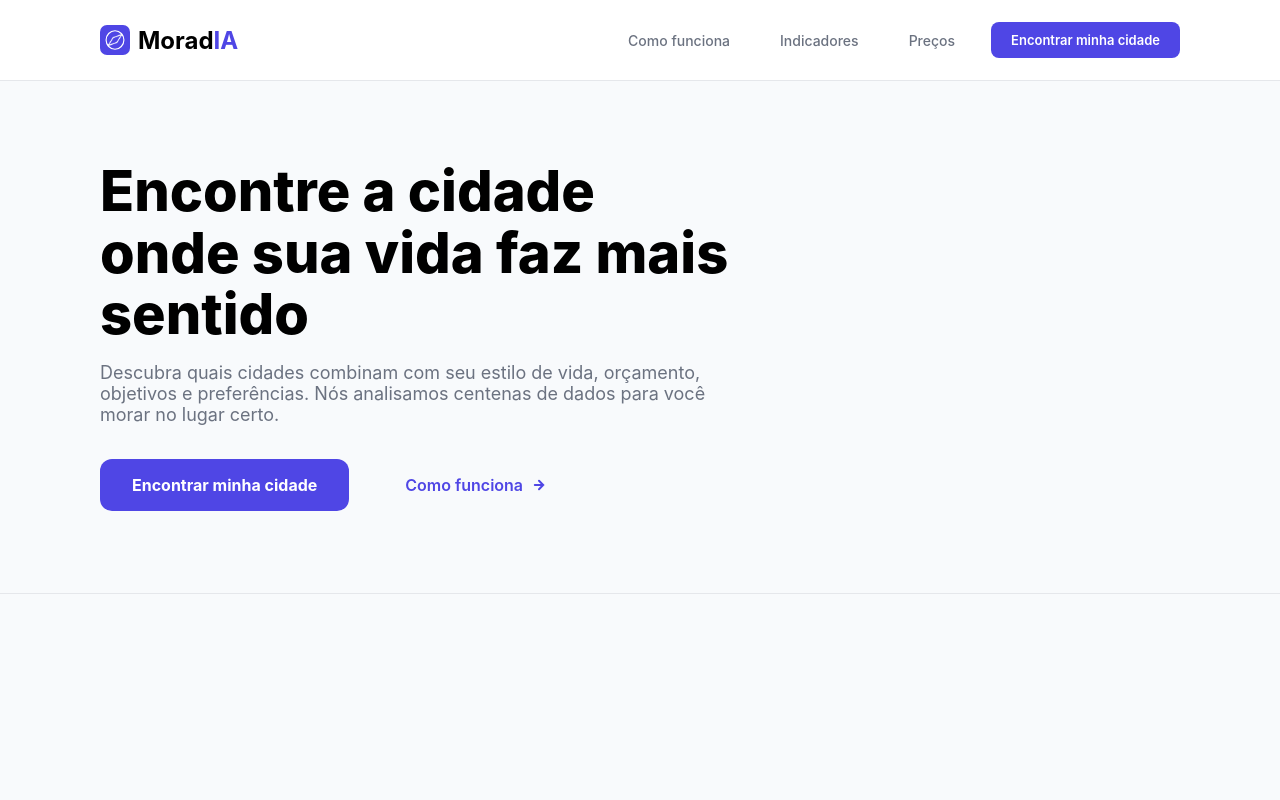
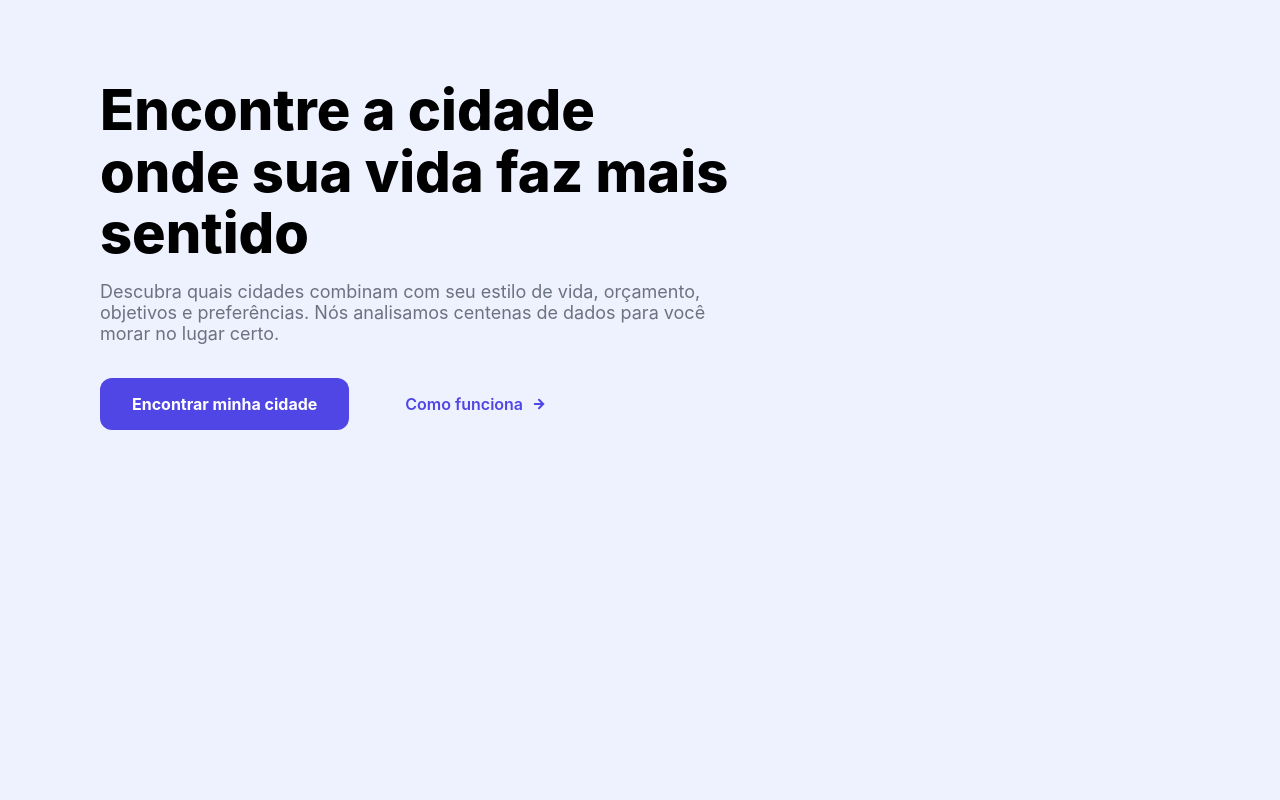
Before and after one commit to filippoturazzi/moradIA-app, a React (Vite) app: page / in a window 1280 px wide. Shown: the top 800 px of the page. Built offline with nearby package versions, Linux system fonts and the light colour scheme.

Commit message:
Cleaner Repo

```diff
--- a/index.html
+++ b/index.html
@@ -4,7 +4,7 @@
     <meta charset="UTF-8" />
     <link rel="icon" type="image/svg+xml" href="/favicon.svg" />
     <meta name="viewport" content="width=device-width, initial-scale=1.0" />
-    <title>moradia</title>
+    <title>MoradIA - APP</title>
   </head>
   <body>
     <div id="root"></div>
--- a/src/App.jsx
+++ b/src/App.jsx
@@ -1,15 +1,10 @@
-import styled from 'styled-components';
-import Header from './componentes/Header/index.jsx';
-import Apresentacao from './componentes/Apresentacao/index.jsx';
-import ComoFunciona from './componentes/ComoFunciona/index.jsx'
+import Apresentacao from './componentes/Login/index.jsx';
 
 
 function App(){
   return(
     <>
-      <Header></Header>
       <Apresentacao></Apresentacao>
-      <ComoFunciona></ComoFunciona>
     </>
   )
 }
--- a/src/componentes/ComoFunciona/index.jsx
+++ /dev/null
@@ -1,19 +0,0 @@
-import styled from "styled-components";
-
-const ComoFuncionaSection = styled.section`
-    height: 500px;
-    border-top: 1px solid #E5E7EB;
-    border-bottom: 1px solid #E5E7EB;
-`
-
-function ComoFunciona(){
-    return(
-        <ComoFuncionaSection>
-
-        </ComoFuncionaSection>
-
-
-    )
-}
-
-export default ComoFunciona;
--- a/src/componentes/Header/index.jsx
+++ /dev/null
@@ -1,92 +0,0 @@
-import styled from 'styled-components';
-import logo from '../../assets/MoradIALogo.svg'
-
-const HeaderLP = styled.header`
-  display: flex;
-  align-items: center;
-  justify-content: space-between;
-  padding: 0 100px;
-  height: 80px;
-  background-color: #FFF;
-  border-bottom: solid 1px #E5E7EB;
-`
-
-const MoradIA = styled.div`
-    display: flex;
-    align-items: center;
-    justify-content: center;
-    gap: 8px;
-`
-
-const TextoMoradIA = styled.h2`
-    font-weight: 700;
-    font-family: var(--fonte-moradia);
-    color:black;
-`
-const LogoMoradIA = styled.img`
-    padding: 5px;
-    border-radius: 7px;
-    background-color: #4F46E5;
-    width: 20px;
-    height: 20px;
-`
-
-const EstiloStrong = styled.strong`
-    color: #4F46E5;
-`
-
-const DivLinksHeader = styled.div`
-    display: flex;
-    align-items: center;
-    gap: 22px;
-`
-
-const AncoraNav = styled.a`
-    text-decoration: none;
-    font-family: "Inter", sans-serif;
-    font-weight: 500;
-    font-size: 14px;
-    padding: 4px 14px;
-    color: #6B7280;
-    cursor: pointer;
-
-    &:hover{
-        border-radius: 8px;
-        background-color: rgba(238, 242, 255,0.7);
-    }
-`
-const AncoraNavDestaque = styled(AncoraNav)`
-    color: #FFF;
-    font-family: var(--fonte-moradia);
-    font-size: 13px;
-    font-weight: 600;
-    border-radius: 8px;
-    padding: 10px 20px;
-    background-color: #4F46E5;
-
-    &:hover{
-        background-color: #EEF2FF;
-        color: #4F46E5;
-        box-shadow: inset 0 0 0 2px #4F46E5;
-    }
-`
-
-function Header(){
-    return(
-        <HeaderLP>
-            <MoradIA>
-                <LogoMoradIA src={logo}></LogoMoradIA>
-                <TextoMoradIA>Morad<EstiloStrong>IA</EstiloStrong></TextoMoradIA>
-            </MoradIA>
-            <DivLinksHeader>
-                <AncoraNav href='https://github.com/tmzhenrique' target='blank'>Como funciona</AncoraNav>
-                <AncoraNav>Indicadores</AncoraNav>
-                <AncoraNav>Preços</AncoraNav>
-                <AncoraNavDestaque>Encontrar minha cidade</AncoraNavDestaque>
-            </DivLinksHeader>
-
-        </HeaderLP>
-    )
-}
-
-export default Header;
--- a/src/index.css
+++ b/src/index.css
@@ -26,7 +26,7 @@
 body {
   margin: 0;
   height: 100vh;
-  background-color: #F8FAFC;
+  background-color: #EEF2FF;
 }
 
 
```
Also changed, not shown: src/componentes/Login/index.jsx (renamed from src/componentes/Apresentacao/index.jsx).
